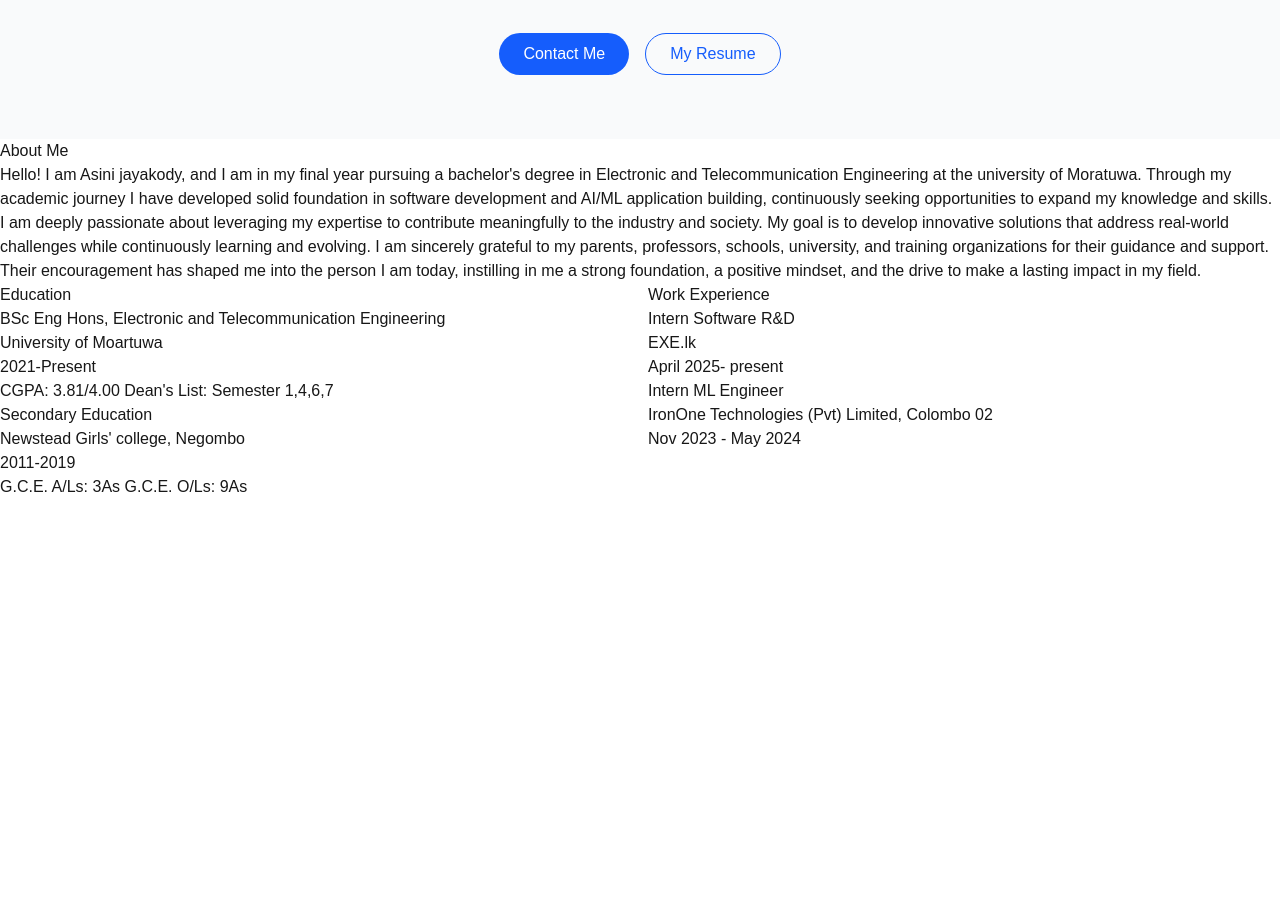
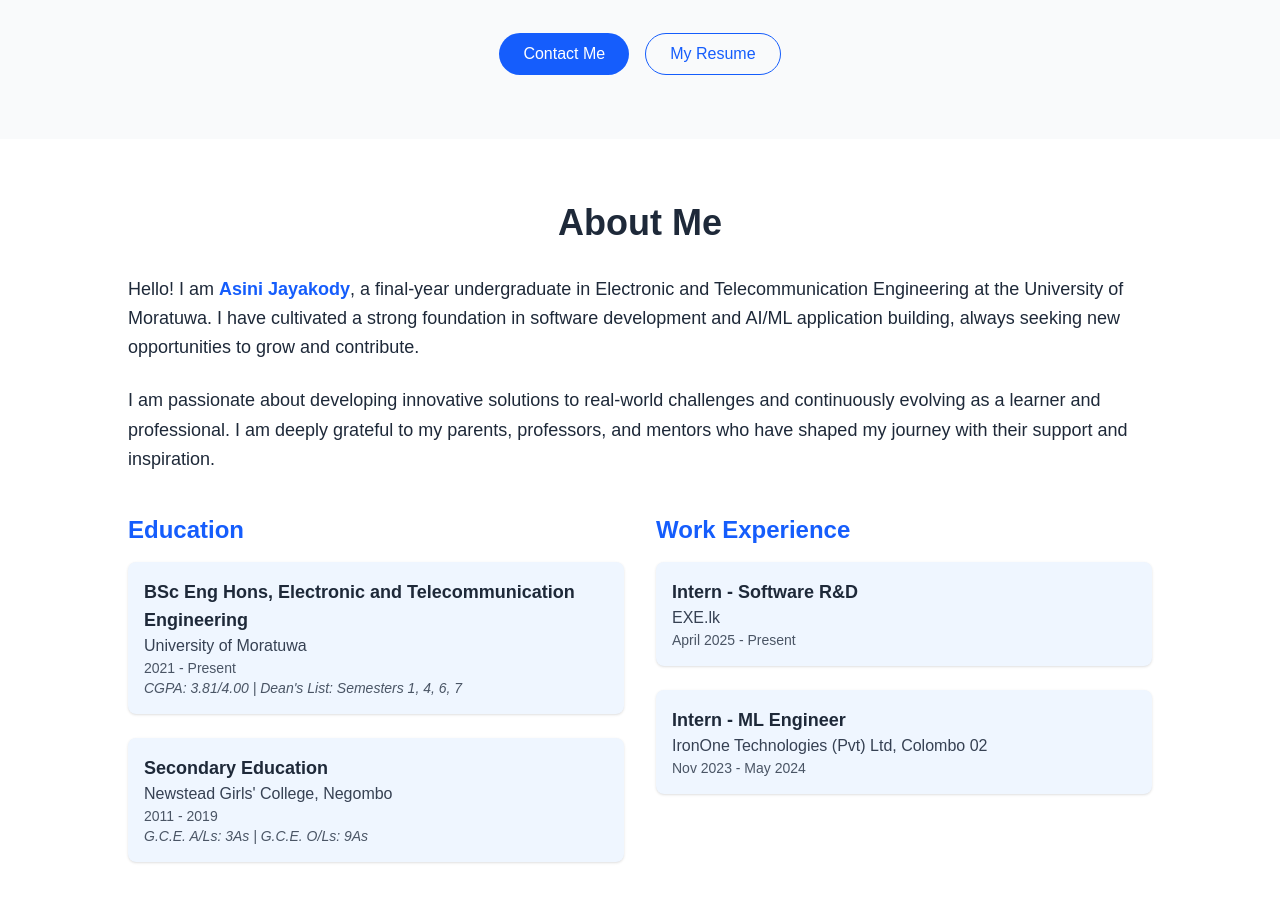
Before and after one commit to Asini-Jayakody/portfolio_website, a Next.js app: page / in a window 1280 px wide. Shown: the part 740-1642 px from the top of the page. Before the commit the page ends 1239 px from the top, so only its background shows below. Built offline with nearby package versions, Linux system fonts and the light colour scheme.

Commit message:
style about section

```diff
--- a/src/app/components/About.jsx
+++ b/src/app/components/About.jsx
@@ -1,70 +1,149 @@
+// import React from 'react'
+
+// const eduacationData = [
+//     {
+//         title: "BSc Eng Hons, Electronic and Telecommunication Engineering",
+//         institute: "University of Moartuwa",
+//         duration: "2021-Present",
+//         additional: "CGPA: 3.81/4.00 Dean's List: Semester 1,4,6,7"
+//     },
+//     {
+//         title: "Secondary Education",
+//         institute: "Newstead Girls' college, Negombo",
+//         duration: "2011-2019",
+//         additional: "G.C.E. A/Ls: 3As G.C.E. O/Ls: 9As"
+//     }
+// ]
+
+// const workData = [
+//     {
+//         title: "Intern Software R&D",
+//         company: "EXE.lk",
+//         duration: "April 2025- present"
+//     },
+//     {
+//         title: "Intern ML Engineer",
+//         company: "IronOne Technologies (Pvt) Limited, Colombo 02",
+//         duration: "Nov 2023 - May 2024"
+//     }
+// ]
+
+// export default function About() {
+//   return (
+//     <div>
+//         <h1>About Me</h1>
+//         <p>Hello! I am Asini jayakody, and I am in my final year pursuing a bachelor's degree in Electronic and Telecommunication Engineering at the university of Moratuwa.
+//             Through my academic journey I have developed solid foundation in software development and AI/ML application building, continuously seeking opportunities to expand my knowledge and skills.
+//         </p>
+//         <p>
+//         I am deeply passionate about leveraging my expertise to contribute meaningfully to the industry and society.
+//         My goal is to develop innovative solutions that address real-world challenges while continuously learning and evolving.
+//         I am sincerely grateful to my parents, professors, schools, university, and training organizations for their guidance and support.
+//         Their encouragement has shaped me into the person I am today, instilling in me a strong foundation, a positive mindset, and the drive to make a lasting impact in my field.
+//         </p>
+//         <div className='grid grid-cols-2 gap-4'>
+//             <div>
+//                 <h1>Education</h1>
+//                 {eduacationData.map((item)=>(
+//                     <div>
+//                         <h2>{item.title}</h2>
+//                         <p>{item.institute}</p>
+//                         <p>{item.duration}</p>
+//                         <p>{item.additional}</p>
+//                     </div>
+//                 ))}
+//             </div>
+//             <div>
+//                 <h1>Work Experience</h1>
+//                 {workData.map((item)=>(
+//                     <div>
+//                         <h2>{item.title}</h2>
+//                         <p>{item.company}</p>
+//                         <p>{item.duration}</p>
+//                     </div>
+//                 ))}
+//             </div>
+//         </div>
+
+//     </div>
+//   )
+// }
+
+
+
 import React from 'react'
 
-const eduacationData = [
+const educationData = [
   {
     title: "BSc Eng Hons, Electronic and Telecommunication Engineering",
-        institute: "University of Moartuwa",
-        duration: "2021-Present",
-        additional: "CGPA: 3.81/4.00 Dean's List: Semester 1,4,6,7"
+    institute: "University of Moratuwa",
+    duration: "2021 - Present",
+    additional: "CGPA: 3.81/4.00 | Dean's List: Semesters 1, 4, 6, 7"
   },
   {
     title: "Secondary Education",
-        institute: "Newstead Girls' college, Negombo",
-        duration: "2011-2019",
-        additional: "G.C.E. A/Ls: 3As G.C.E. O/Ls: 9As"
+    institute: "Newstead Girls' College, Negombo",
+    duration: "2011 - 2019",
+    additional: "G.C.E. A/Ls: 3As | G.C.E. O/Ls: 9As"
   }
 ]
 
 const workData = [
   {
-        title: "Intern Software R&D",
+    title: "Intern - Software R&D",
     company: "EXE.lk",
-        duration: "April 2025- present"
+    duration: "April 2025 - Present"
   },
   {
-        title: "Intern ML Engineer",
-        company: "IronOne Technologies (Pvt) Limited, Colombo 02",
+    title: "Intern - ML Engineer",
+    company: "IronOne Technologies (Pvt) Ltd, Colombo 02",
     duration: "Nov 2023 - May 2024"
   }
 ]
 
 export default function About() {
   return (
+    <section className="bg-white py-16 px-4 md:px-12 lg:px-20 text-gray-800">
+      <div className="max-w-5xl mx-auto">
+        <h1 className="text-4xl font-bold text-center mb-8">About Me</h1>
+
+        <p className="text-lg leading-relaxed mb-6">
+          Hello! I am <span className="font-semibold text-blue-600">Asini Jayakody</span>, a final-year undergraduate in Electronic and Telecommunication Engineering at the University of Moratuwa.
+          I have cultivated a strong foundation in software development and AI/ML application building, always seeking new opportunities to grow and contribute.
+        </p>
+
+        <p className="text-lg leading-relaxed mb-10">
+          I am passionate about developing innovative solutions to real-world challenges and continuously evolving as a learner and professional.
+          I am deeply grateful to my parents, professors, and mentors who have shaped my journey with their support and inspiration.
+        </p>
+
+        <div className="grid grid-cols-1 md:grid-cols-2 gap-8">
+          {/* Education Section */}
           <div>
-        <h1>About Me</h1>
-        <p>Hello! I am Asini jayakody, and I am in my final year pursuing a bachelor's degree in Electronic and Telecommunication Engineering at the university of Moratuwa.
-            Through my academic journey I have developed solid foundation in software development and AI/ML application building, continuously seeking opportunities to expand my knowledge and skills.
-        </p>
-        <p>
-        I am deeply passionate about leveraging my expertise to contribute meaningfully to the industry and society.
-        My goal is to develop innovative solutions that address real-world challenges while continuously learning and evolving.
-        I am sincerely grateful to my parents, professors, schools, university, and training organizations for their guidance and support.
-        Their encouragement has shaped me into the person I am today, instilling in me a strong foundation, a positive mindset, and the drive to make a lasting impact in my field.
-        </p>
-        <div className='grid grid-cols-2 gap-4'>
-            <div>
-                <h1>Education</h1>
-                {eduacationData.map((item)=>(
-                    <div>
-                        <h2>{item.title}</h2>
-                        <p>{item.institute}</p>
-                        <p>{item.duration}</p>
-                        <p>{item.additional}</p>
+            <h2 className="text-2xl font-semibold text-blue-600 mb-4">Education</h2>
+            {educationData.map((item, index) => (
+              <div key={index} className="mb-6 bg-blue-50 rounded-lg p-4 shadow-sm">
+                <h3 className="text-lg font-semibold">{item.title}</h3>
+                <p className="text-gray-700">{item.institute}</p>
+                <p className="text-sm text-gray-600">{item.duration}</p>
+                <p className="text-sm text-gray-600 italic">{item.additional}</p>
               </div>
             ))}
           </div>
+
+          {/* Work Section */}
           <div>
-                <h1>Work Experience</h1>
-                {workData.map((item)=>(
-                    <div>
-                        <h2>{item.title}</h2>
-                        <p>{item.company}</p>
-                        <p>{item.duration}</p>
+            <h2 className="text-2xl font-semibold text-blue-600 mb-4">Work Experience</h2>
+            {workData.map((item, index) => (
+              <div key={index} className="mb-6 bg-blue-50 rounded-lg p-4 shadow-sm">
+                <h3 className="text-lg font-semibold">{item.title}</h3>
+                <p className="text-gray-700">{item.company}</p>
+                <p className="text-sm text-gray-600">{item.duration}</p>
               </div>
             ))}
           </div>
         </div>
-
       </div>
+    </section>
   )
 }
```
Lines whose indentation alone changed are shown as unchanged.
